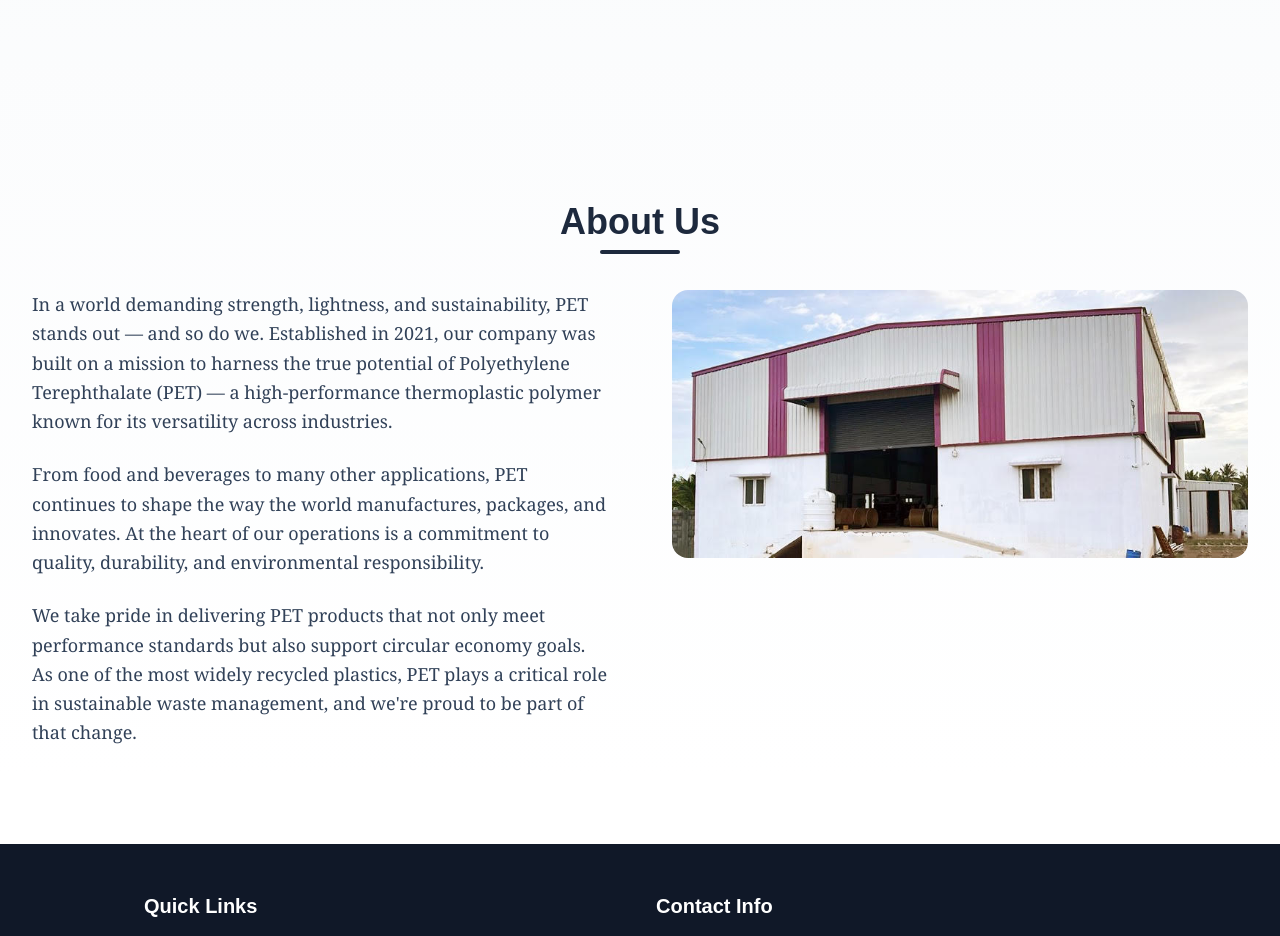
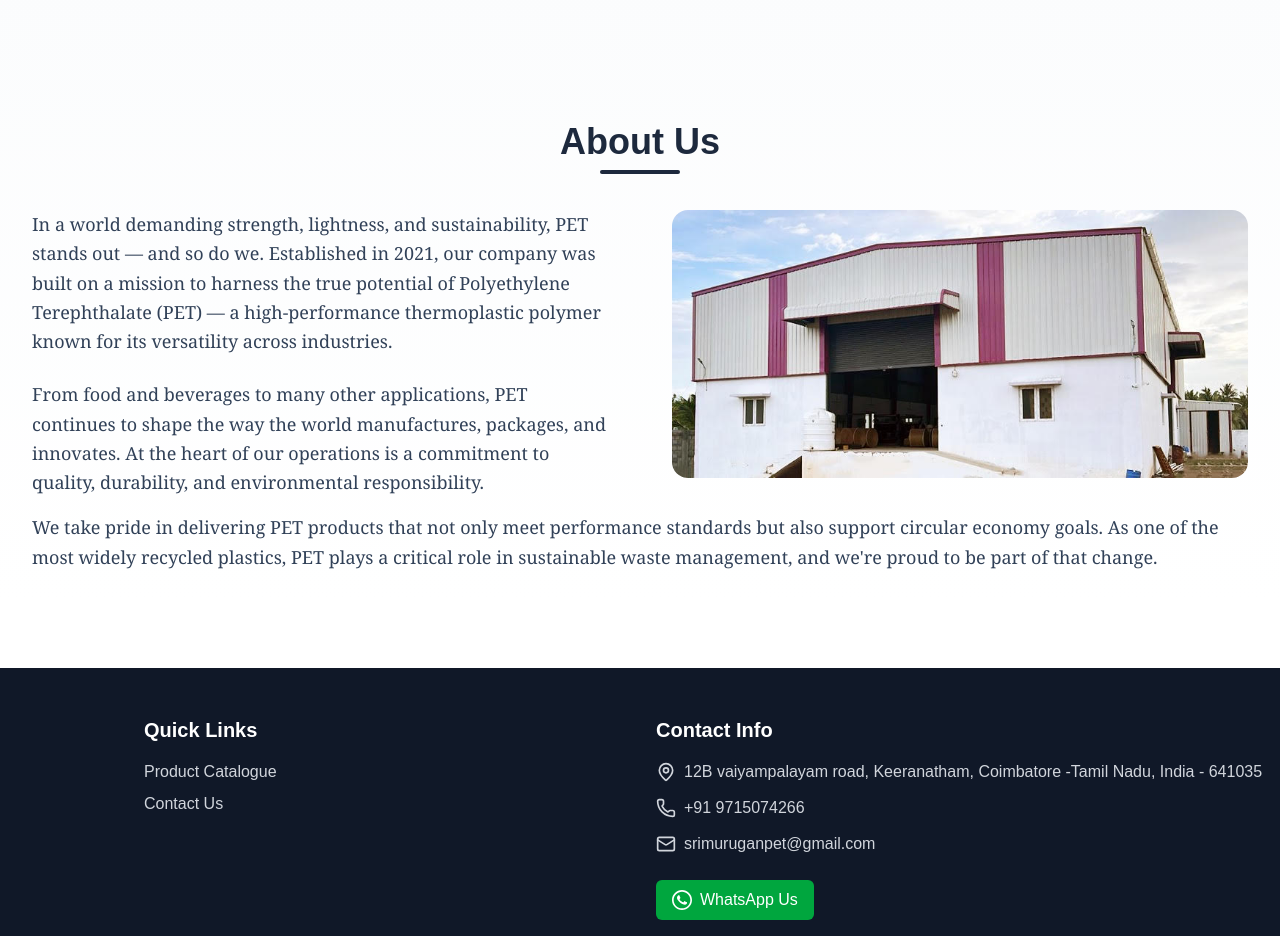
Before and after one commit to digitalservice-001/srimuruganpet, a Next.js app: page / in a window 1280 px wide. Shown: the part 540-1476 px from the top of the page. Built offline with nearby package versions, Linux system fonts and the light colour scheme.

Commit message:
align text in the about section

```diff
--- a/src/app/page.tsx
+++ b/src/app/page.tsx
@@ -206,17 +206,17 @@ export default function ResponsiveSlider() {
           </div>
         </div> */}
         {/* About Us Section */}
-        <div className="mt-12 md:mt-20 text-center max-w-7xl mx-auto px-4">
+        <div className=" text-center max-w-7xl mx-auto px-4">
           <div className="inline-block mb-8 md:mb-12">
             <h2 className="text-2xl md:text-3xl lg:text-4xl font-bold text-slate-800 relative">
               About Us
               <span className="absolute -bottom-3 left-1/2 transform -translate-x-1/2 w-20 h-1 bg-slate-800 rounded-full"></span>
             </h2>
           </div>
+          <div className="flex flex-col-reverse md:flex-row items-start justify-between gap-8 md:gap-12 lg:gap-16">
 
-          <div className="flex flex-col-reverse md:flex-row items-start justify-between gap-8 md:gap-12 lg:gap-16">
             {/* Text Content */}
-            <div className="w-full md:w-2/3 space-y-4 md:space-y-6 text-slate-700 text-left font-serif">
+            <div className="w-full md:w-2/3  space-y-4 md:space-y-6 text-slate-700 text-left font-serif">
               <p className="text-base sm:text-lg leading-relaxed">
                 In a world demanding strength, lightness, and sustainability, PET stands out — and so do we. Established
                 in 2021, our company was built on a mission to harness the true potential of Polyethylene Terephthalate
@@ -227,36 +227,81 @@ export default function ResponsiveSlider() {
                 packages, and innovates. At the heart of our operations is a commitment to quality, durability, and
                 environmental responsibility.
               </p>
-              <p className="text-base sm:text-lg leading-relaxed">
+              {/* <p className="text-base sm:text-lg leading-relaxed w-full">
                 We take pride in delivering PET products that not only meet performance standards but also support
                 circular economy goals. As one of the most widely recycled plastics, PET plays a critical role in
                 sustainable waste management, and we&#39;re proud to be part of that change.
-              </p>
+              </p> */}
             </div>
 
             {/* Image Container */}
-            {/* Image Container */}
-            <div className="w-full md:w-2/3 mb-8 md:mb-0"> {/* Slightly reduced width */}
-
+            <div className="w-full md:w-2/3">
               <Image
                 src="/company.jpg"
                 alt="Company Image"
-                width={1000} // Adjusted to better match desired dimensions
-                height={1600} // Increased height
-                className="object-cover w-full h-auto rounded-2xl" // Responsive width with natural height
+                width={1000}
+                height={1600}
+                className="object-cover w-full h-auto rounded-2xl"
                 priority
               />
+            </div>
 
-            </div>
+
+
+          </div>
+          <div className="w-full mt-4  space-y-4 md:space-y-6 text-slate-700 text-left font-serif">
+
+            <p className="text-base sm:text-lg leading-relaxed w-full">
+              We take pride in delivering PET products that not only meet performance standards but also support
+              circular economy goals. As one of the most widely recycled plastics, PET plays a critical role in
+              sustainable waste management, and we&#39;re proud to be part of that change.
+            </p>
+          </div>
+        </div>
+      </div>
+    </div>
+  )
+}
+
+
+// {/* <div className="flex flex-col-reverse md:flex-row items-start justify-between gap-8 md:gap-12 lg:gap-16">
+//             {/* Text Content */}
+//             <div className="w-full md:w-2/3 space-y-4 md:space-y-6 text-slate-700 text-left font-serif">
+//               <p className="text-base sm:text-lg leading-relaxed">
+//                 In a world demanding strength, lightness, and sustainability, PET stands out — and so do we. Established
+//                 in 2021, our company was built on a mission to harness the true potential of Polyethylene Terephthalate
+//                 (PET) — a high-performance thermoplastic polymer known for its versatility across industries.
+//               </p>
+//               <p className="text-base sm:text-lg leading-relaxed">
+//                 From food and beverages to many other applications, PET continues to shape the way the world manufactures,
+//                 packages, and innovates. At the heart of our operations is a commitment to quality, durability, and
+//                 environmental responsibility.
+//               </p>
+//               <p className="text-base sm:text-lg leading-relaxed">
+//                 We take pride in delivering PET products that not only meet performance standards but also support
+//                 circular economy goals. As one of the most widely recycled plastics, PET plays a critical role in
+//                 sustainable waste management, and we&#39;re proud to be part of that change.
+//               </p>
+//             </div>
+
+//             {/* Image Container */}
+//             {/* Image Container */}
+//             <div className="w-full md:w-2/3 mb-8 md:mb-0"> {/* Slightly reduced width */}
+
+//               <Image
+//                 src="/company.jpg"
+//                 alt="Company Image"
+//                 width={1000} // Adjusted to better match desired dimensions
+//                 height={1600} // Increased height
+//                 className="object-cover w-full h-auto rounded-2xl" // Responsive width with natural height
+//                 priority
+//               />
+
+//             </div>
 
 
 
 
 
 
-          </div>
-        </div>
-      </div>
-    </div>
-  )
-}
+//           </div> */}
```
